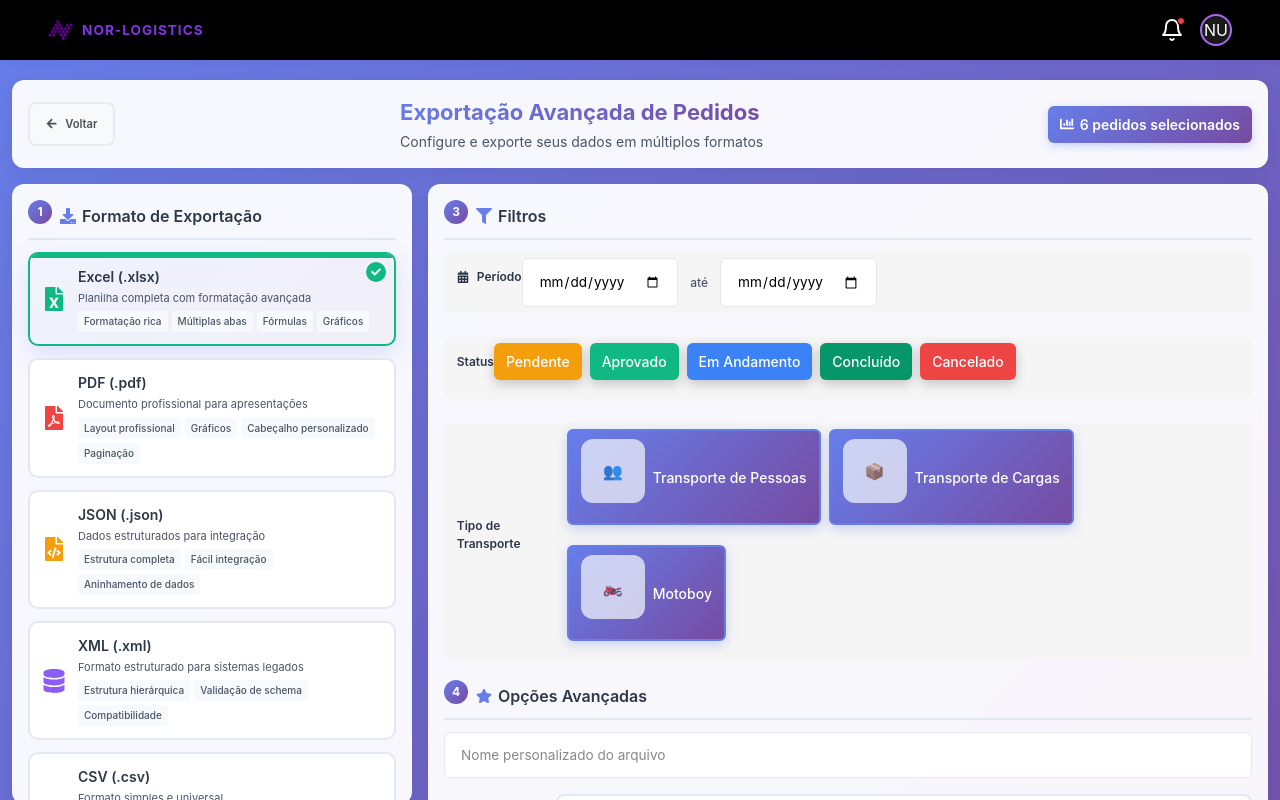
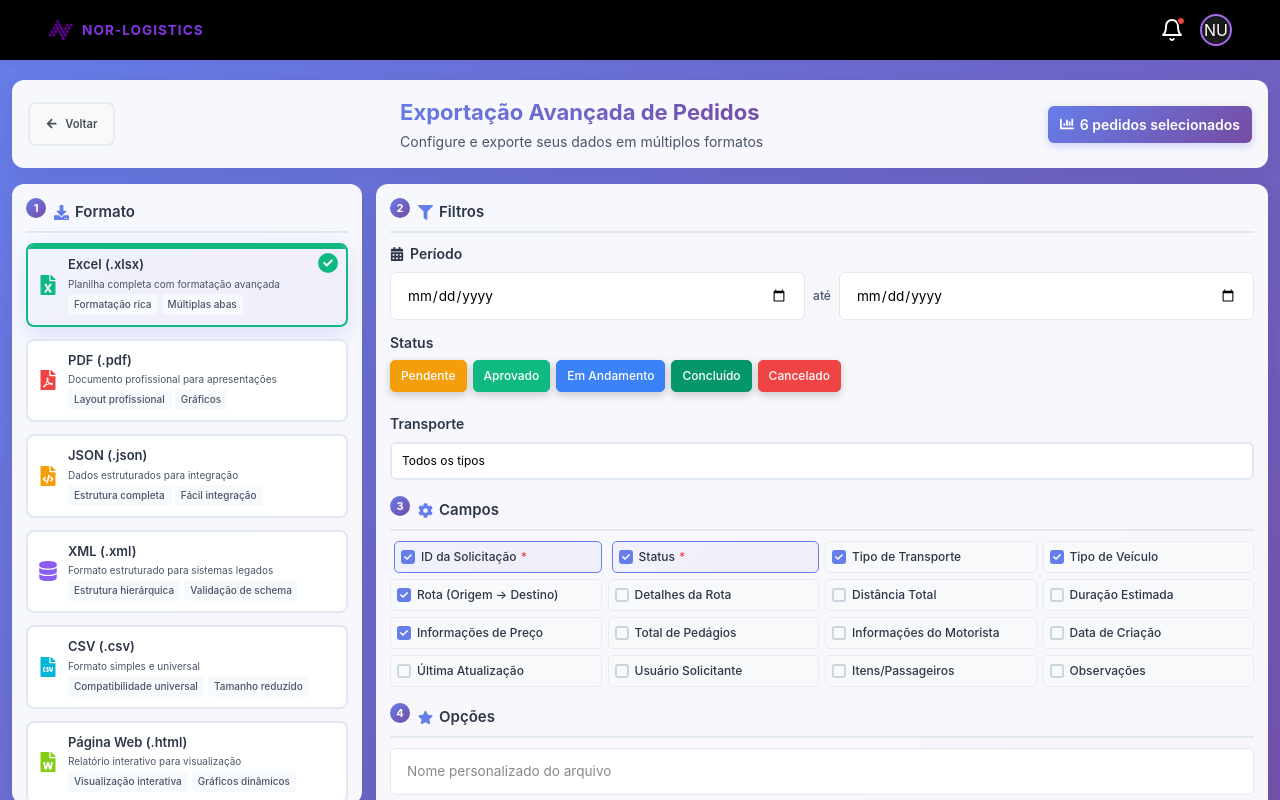
Before and after one commit to naothomachida/norlogistics-userpanel-front, a React (Vite) app: page /orders in a window 1280 px wide. Both pictures are taken after a click on the button "Exportar". Built offline with nearby package versions, Linux system fonts and the light colour scheme.

Commit message:
updates by Naotho

```diff
--- a/src/screens/orders/export/export-styles.css
+++ b/src/screens/orders/export/export-styles.css
@@ -81,8 +81,8 @@
 
 .export-content {
   display: grid;
-  grid-template-columns: 400px 1fr;
-  gap: 16px;
+  grid-template-columns: 350px 1fr;
+  gap: 14px;
   align-items: start;
 }
 
@@ -90,7 +90,7 @@
   background: rgba(255, 255, 255, 0.95);
   backdrop-filter: blur(10px);
   border-radius: 12px;
-  padding: 16px;
+  padding: 14px;
   box-shadow: 0 4px 20px rgba(0, 0, 0, 0.08);
   max-height: calc(100vh - 180px);
   overflow-y: auto;
@@ -100,12 +100,12 @@
   background: rgba(255, 255, 255, 0.95);
   backdrop-filter: blur(10px);
   border-radius: 12px;
-  padding: 16px;
+  padding: 14px;
   box-shadow: 0 4px 20px rgba(0, 0, 0, 0.08);
 }
 
 .export-section {
-  margin-bottom: 20px;
+  margin-bottom: 16px;
 }
 
 .export-section:last-child {
@@ -116,11 +116,11 @@
   display: flex;
   align-items: center;
   gap: 6px;
-  margin: 0 0 12px 0;
-  font-size: 16px;
+  margin: 0 0 10px 0;
+  font-size: 15px;
   font-weight: 600;
   color: #2d3748;
-  padding-bottom: 6px;
+  padding-bottom: 5px;
   border-bottom: 2px solid #e2e8f0;
   position: relative;
 }
@@ -129,12 +129,12 @@
   display: inline-flex;
   align-items: center;
   justify-content: center;
-  width: 24px;
-  height: 24px;
+  width: 20px;
+  height: 20px;
   background: linear-gradient(135deg, #667eea 0%, #764ba2 100%);
   color: white;
   border-radius: 50%;
-  font-size: 12px;
+  font-size: 11px;
   font-weight: 700;
   margin-right: 2px;
   flex-shrink: 0;
@@ -155,14 +155,14 @@
   position: relative;
   background: white;
   border: 2px solid #e2e8f0;
-  border-radius: 10px;
-  padding: 12px;
+  border-radius: 8px;
+  padding: 10px;
   cursor: pointer;
   transition: all 0.3s ease;
   overflow: hidden;
   display: flex;
   align-items: center;
-  gap: 12px;
+  gap: 10px;
 }
 
 .format-card::before {
@@ -195,7 +195,7 @@
 }
 
 .format-icon {
-  font-size: 24px;
+  font-size: 20px;
   margin-bottom: 0;
   flex-shrink: 0;
 }
@@ -205,17 +205,17 @@
 }
 
 .format-info h4 {
-  margin: 0 0 4px 0;
-  font-size: 14px;
+  margin: 0 0 3px 0;
+  font-size: 13px;
   font-weight: 600;
   color: #2d3748;
 }
 
 .format-info p {
-  margin: 0 0 6px 0;
+  margin: 0 0 4px 0;
   color: #4a5568;
-  font-size: 11px;
-  line-height: 1.3;
+  font-size: 10px;
+  line-height: 1.2;
 }
 
 .format-features {
@@ -379,16 +379,19 @@
 
 .status-tag {
   padding: 8px 12px;
-  color: white;
+  background: #e2e8f0 !important;
+  color: #64748b;
   border-radius: 6px;
   font-size: 14px;
   font-weight: 500;
   transition: all 0.2s ease;
-  opacity: 0.7;
+  border: 1px solid #cbd5e0;
 }
 
 .status-checkbox input:checked + .status-tag {
-  opacity: 1;
+  background: var(--status-color) !important;
+  color: white !important;
+  border-color: var(--status-color);
   box-shadow: 0 4px 12px rgba(0, 0, 0, 0.2);
   transform: translateY(-1px);
 }
@@ -548,7 +551,7 @@
 .export-action {
   display: flex;
   flex-direction: column;
-  gap: 24px;
+  gap: 16px;
   align-items: center;
 }
 
@@ -556,37 +559,37 @@
   width: 100%;
   background: #f8f9fa;
   border: 2px solid #e9ecef;
-  border-radius: 12px;
-  padding: 20px;
+  border-radius: 8px;
+  padding: 12px;
 }
 
 .export-summary h3 {
-  margin: 0 0 16px 0;
-  font-size: 18px;
+  margin: 0 0 10px 0;
+  font-size: 14px;
   font-weight: 600;
   color: #2d3748;
 }
 
 .summary-stats {
   display: grid;
-  grid-template-columns: repeat(auto-fit, minmax(150px, 1fr));
-  gap: 16px;
+  grid-template-columns: repeat(auto-fit, minmax(120px, 1fr));
+  gap: 12px;
 }
 
 .summary-item {
   display: flex;
   flex-direction: column;
-  gap: 4px;
+  gap: 3px;
 }
 
 .summary-item .label {
-  font-size: 14px;
+  font-size: 12px;
   color: #4a5568;
   font-weight: 500;
 }
 
 .summary-item .value {
-  font-size: 18px;
+  font-size: 14px;
   color: #2d3748;
   font-weight: 700;
 }
@@ -594,19 +597,19 @@
 .export-button {
   display: flex;
   align-items: center;
-  gap: 8px;
-  padding: 12px 24px;
+  gap: 6px;
+  padding: 10px 20px;
   background: linear-gradient(135deg, #667eea 0%, #764ba2 100%);
   color: white;
   border: none;
-  border-radius: 8px;
-  font-size: 16px;
+  border-radius: 6px;
+  font-size: 14px;
   font-weight: 600;
   cursor: pointer;
   transition: all 0.3s ease;
-  min-width: 220px;
+  min-width: 180px;
   justify-content: center;
-  box-shadow: 0 6px 20px rgba(102, 126, 234, 0.3);
+  box-shadow: 0 4px 16px rgba(102, 126, 234, 0.3);
 }
 
 .export-button:hover:not(:disabled) {
@@ -634,27 +637,7 @@
   }
 }
 
-.export-action {
-  display: flex;
-  flex-direction: column;
-  gap: 24px;
-  align-items: center;
-}
-
-.export-summary {
-  width: 100%;
-  background: #f8f9fa;
-  border: 2px solid #e9ecef;
-  border-radius: 12px;
-  padding: 20px;
-}
-
-.export-summary h3 {
-  margin: 0 0 16px 0;
-  font-size: 18px;
-  font-weight: 600;
-  color: #2d3748;
-}
+/* Duplicate removed */
 
 .format-card::before {
   content: '';
@@ -693,7 +676,7 @@
 /* Responsive Design */
 @media (max-width: 1200px) {
   .export-content {
-    grid-template-columns: 380px 1fr;
+    grid-template-columns: 320px 1fr;
   }
 }
 
@@ -730,16 +713,35 @@
   .export-header,
   .export-sidebar,
   .export-main {
-    padding: 12px;
+    padding: 10px;
   }
 
-  .date-range {
+  .date-range-compact {
     flex-direction: column;
     align-items: stretch;
+    gap: 6px;
   }
 
-  .date-range span {
+  .date-range-compact span {
     text-align: center;
+    font-size: 11px;
+  }
+
+  .fields-grid-compact {
+    grid-template-columns: 1fr;
+  }
+
+  .status-filters-compact {
+    gap: 4px;
+  }
+
+  .status-tag-compact {
+    font-size: 11px;
+    padding: 5px 8px;
+  }
+
+  .status-filters-compact {
+    justify-content: center;
   }
 
   .option-row {
@@ -753,11 +755,188 @@
 
   .export-button {
     min-width: 100%;
-    padding: 10px 18px;
-    font-size: 14px;
+    padding: 8px 14px;
+    font-size: 13px;
+  }
+
+  .export-summary {
+    padding: 10px;
+  }
+
+  .export-summary h3 {
+    font-size: 13px;
+    margin-bottom: 8px;
+  }
+
+  .summary-item .label {
+    font-size: 11px;
+  }
+
+  .summary-item .value {
+    font-size: 13px;
   }
 }
 
 /* Responsive Design - Removed duplicate */
 
+/* Compact Filter Styles */
+.filters-compact {
+  display: flex;
+  flex-direction: column;
+  gap: 12px;
+}
+
+.filter-group-compact {
+  margin-bottom: 0;
+}
+
+.filter-group-compact label {
+  display: flex;
+  align-items: center;
+  gap: 6px;
+  font-weight: 600;
+  color: #2d3748;
+  margin-bottom: 8px;
+  font-size: 14px;
+}
+
+.date-range-compact {
+  display: flex;
+  align-items: center;
+  gap: 8px;
+}
+
+.date-range-compact input {
+  flex: 1;
+  padding: 8px 10px;
+  border: 2px solid #e2e8f0;
+  border-radius: 6px;
+  font-size: 12px;
+  transition: border-color 0.2s ease;
+}
+
+.date-range-compact input:focus {
+  outline: none;
+  border-color: #667eea;
+  box-shadow: 0 0 0 3px rgba(102, 126, 234, 0.1);
+}
+
+.date-range-compact span {
+  color: #4a5568;
+  font-weight: 500;
+  font-size: 12px;
+}
+
+.status-filters-compact {
+  display: flex;
+  flex-wrap: wrap;
+  gap: 6px;
+}
+
+.status-checkbox-compact {
+  display: flex;
+  align-items: center;
+  cursor: pointer;
+}
+
+.status-checkbox-compact input {
+  display: none;
+}
+
+.status-tag-compact {
+  padding: 6px 10px;
+  background: #e2e8f0 !important;
+  color: #64748b;
+  border-radius: 5px;
+  font-size: 12px;
+  font-weight: 500;
+  transition: all 0.2s ease;
+  border: 1px solid #cbd5e0;
+}
+
+.status-checkbox-compact input:checked + .status-tag-compact {
+  background: var(--status-color) !important;
+  color: white !important;
+  border-color: var(--status-color);
+  box-shadow: 0 3px 8px rgba(0, 0, 0, 0.2);
+  transform: translateY(-1px);
+}
+
+.transport-select {
+  width: 100%;
+  padding: 8px 10px;
+  border: 2px solid #e2e8f0;
+  border-radius: 6px;
+  font-size: 12px;
+  background: white;
+  cursor: pointer;
+  transition: border-color 0.2s ease;
+}
+
+.transport-select:focus {
+  outline: none;
+  border-color: #667eea;
+  box-shadow: 0 0 0 3px rgba(102, 126, 234, 0.1);
+}
+
+/* Compact Field Styles */
+.fields-grid-compact {
+  display: grid;
+  grid-template-columns: repeat(auto-fit, minmax(180px, 1fr));
+  gap: 6px;
+}
+
+.field-checkbox-compact {
+  display: flex;
+  align-items: center;
+  gap: 6px;
+  padding: 6px;
+  background: #f8f9fa;
+  border: 1px solid #e9ecef;
+  border-radius: 5px;
+  cursor: pointer;
+  transition: all 0.2s ease;
+  position: relative;
+}
+
+.field-checkbox-compact:hover {
+  background: #e9ecef;
+  border-color: #ced4da;
+}
+
+.field-checkbox-compact.required {
+  background: linear-gradient(135deg, rgba(102, 126, 234, 0.05) 0%, rgba(118, 75, 162, 0.05) 100%);
+  border-color: #667eea;
+}
+
+.field-checkbox-compact input[type="checkbox"] {
+  display: none;
+}
+
+.checkmark-compact {
+  width: 14px;
+  height: 14px;
+  border: 2px solid #cbd5e0;
+  border-radius: 3px;
+  display: flex;
+  align-items: center;
+  justify-content: center;
+  transition: all 0.2s ease;
+  flex-shrink: 0;
+  font-size: 8px;
+}
+
+.field-checkbox-compact input[type="checkbox"]:checked + .checkmark-compact {
+  background: #667eea;
+  border-color: #667eea;
+  color: white;
+}
+
+.field-name-compact {
+  font-weight: 500;
+  color: #2d3748;
+  flex: 1;
+  font-size: 12px;
+}
+
 /* Duplicate removed */
--- a/src/screens/orders/export/index.tsx
+++ b/src/screens/orders/export/index.tsx
@@ -771,7 +771,7 @@ const OrderExport: React.FC = () => {
           <div className="export-sidebar">
             {/* Seleção de Formato */}
             <div className="export-section">
-              <h3><span className="step-number">1</span><FaDownload /> Formato de Exportação</h3>
+              <h3><span className="step-number">1</span><FaDownload /> Formato</h3>
               <div className="format-grid">
                 {formatOptions.map(format => (
                   <div
@@ -787,7 +787,7 @@ const OrderExport: React.FC = () => {
                       <h4>{format.name}</h4>
                       <p>{format.description}</p>
                       <div className="format-features">
-                        {format.features.map((feature, idx) => (
+                        {format.features.slice(0, 2).map((feature, idx) => (
                           <span key={idx} className="feature-tag">{feature}</span>
                         ))}
                       </div>
@@ -801,44 +801,18 @@ const OrderExport: React.FC = () => {
                 ))}
               </div>
             </div>
-
-            {/* Campos a Incluir */}
-            <div className="export-section">
-              <h3><span className="step-number">2</span><FaCog /> Campos a Incluir</h3>
-              <div className="fields-grid">
-                {availableFields.map(field => (
-                  <label
-                    key={field.id}
-                    className={`field-checkbox ${field.required ? 'required' : ''}`}
-                  >
-                    <input
-                      type="checkbox"
-                      checked={exportOptions.includeFields.includes(field.id)}
-                      onChange={() => handleFieldToggle(field.id)}
-                      disabled={field.required}
-                    />
-                    <span className="checkmark">
-                      {exportOptions.includeFields.includes(field.id) && <FaCheck />}
-                    </span>
-                    <span className="field-name">
-                      {field.name}
-                      {field.required && <span className="required-star">*</span>}
-                    </span>
-                  </label>
-                ))}
-              </div>
-            </div>
           </div>
 
           <div className="export-main">
             {/* Filtros */}
             <div className="export-section">
-              <h3><span className="step-number">3</span><FaFilter /> Filtros</h3>
+              <h3><span className="step-number">2</span><FaFilter /> Filtros</h3>
 
+              <div className="filters-compact">
                 {/* Filtro de Data */}
-              <div className="filter-group">
+                <div className="filter-group-compact">
                   <label><FaCalendarAlt /> Período</label>
-                <div className="date-range">
+                  <div className="date-range-compact">
                     <input
                       type="date"
                       value={exportOptions.dateRange.start}
@@ -860,23 +834,21 @@ const OrderExport: React.FC = () => {
                 </div>
 
                 {/* Filtro de Status */}
-              <div className="filter-group">
+                <div className="filter-group-compact">
                   <label>Status</label>
-                <div className="status-filters">
+                  <div className="status-filters-compact">
                     {statusOptions.map(status => (
                       <label
                         key={status.value}
-                      className="status-checkbox"
+                        className="status-checkbox-compact"
+                        style={{ '--status-color': status.color } as React.CSSProperties}
                       >
                         <input
                           type="checkbox"
                           checked={exportOptions.statusFilter.includes(status.value)}
                           onChange={() => handleStatusFilterToggle(status.value)}
                         />
-                      <span
-                        className="status-tag"
-                        style={{ backgroundColor: status.color }}
-                      >
+                        <span className="status-tag-compact">
                           {status.label}
                         </span>
                       </label>
@@ -884,33 +856,61 @@ const OrderExport: React.FC = () => {
                   </div>
                 </div>
 
-              {/* Filtro de Tipo de Transporte */}
-              <div className="filter-group">
-                <label>Tipo de Transporte</label>
-                <div className="transport-filters">
+                {/* Filtro de Tipo de Transporte - Simplificado */}
+                <div className="filter-group-compact">
+                  <label>Transporte</label>
+                  <select
+                    className="transport-select"
+                    value={exportOptions.transportTypeFilter.length === 1 ? exportOptions.transportTypeFilter[0] : 'all'}
+                    onChange={(e) => {
+                      if (e.target.value === 'all') {
+                        setExportOptions(prev => ({ ...prev, transportTypeFilter: [] }));
+                      } else {
+                        setExportOptions(prev => ({ ...prev, transportTypeFilter: [e.target.value] }));
+                      }
+                    }}
+                  >
+                    <option value="all">Todos os tipos</option>
                     {transportTypeOptions.map(type => (
+                      <option key={type.value} value={type.value}>
+                        {type.label}
+                      </option>
+                    ))}
+                  </select>
+                </div>
+              </div>
+            </div>
+
+            {/* Campos a Incluir */}
+            <div className="export-section">
+              <h3><span className="step-number">3</span><FaCog /> Campos</h3>
+              <div className="fields-grid-compact">
+                {availableFields.map(field => (
                   <label
-                      key={type.value}
-                      className="transport-checkbox"
+                    key={field.id}
+                    className={`field-checkbox-compact ${field.required ? 'required' : ''}`}
                   >
                     <input
                       type="checkbox"
-                        checked={exportOptions.transportTypeFilter.includes(type.value)}
-                        onChange={() => handleTransportTypeFilterToggle(type.value)}
+                      checked={exportOptions.includeFields.includes(field.id)}
+                      onChange={() => handleFieldToggle(field.id)}
+                      disabled={field.required}
                     />
-                      <span className="transport-tag">
-                        <span className="transport-icon">{type.icon}</span>
-                        {type.label}
+                    <span className="checkmark-compact">
+                      {exportOptions.includeFields.includes(field.id) && <FaCheck />}
+                    </span>
+                    <span className="field-name-compact">
+                      {field.name}
+                      {field.required && <span className="required-star">*</span>}
                     </span>
                   </label>
                 ))}
               </div>
             </div>
-            </div>
 
             {/* Opções Avançadas */}
             <div className="export-section">
-              <h3><span className="step-number">4</span><FaStar /> Opções Avançadas</h3>
+              <h3><span className="step-number">4</span><FaStar /> Opções</h3>
 
               <div className="advanced-options">
                 <label className="option-row">
@@ -971,7 +971,7 @@ const OrderExport: React.FC = () => {
             {/* Preview */}
             <div className="export-section">
               <div className="section-header">
-                <h3><span className="step-number">5</span><FaEye /> Preview dos Dados</h3>
+                <h3><span className="step-number">5</span><FaEye /> Preview</h3>
                 <button
                   className="toggle-preview"
                   onClick={() => setShowPreview(!showPreview)}
```
Also changed, not shown: src/screens/orders/form/index.tsx (indentation only). Lines whose indentation alone changed are shown as unchanged.
